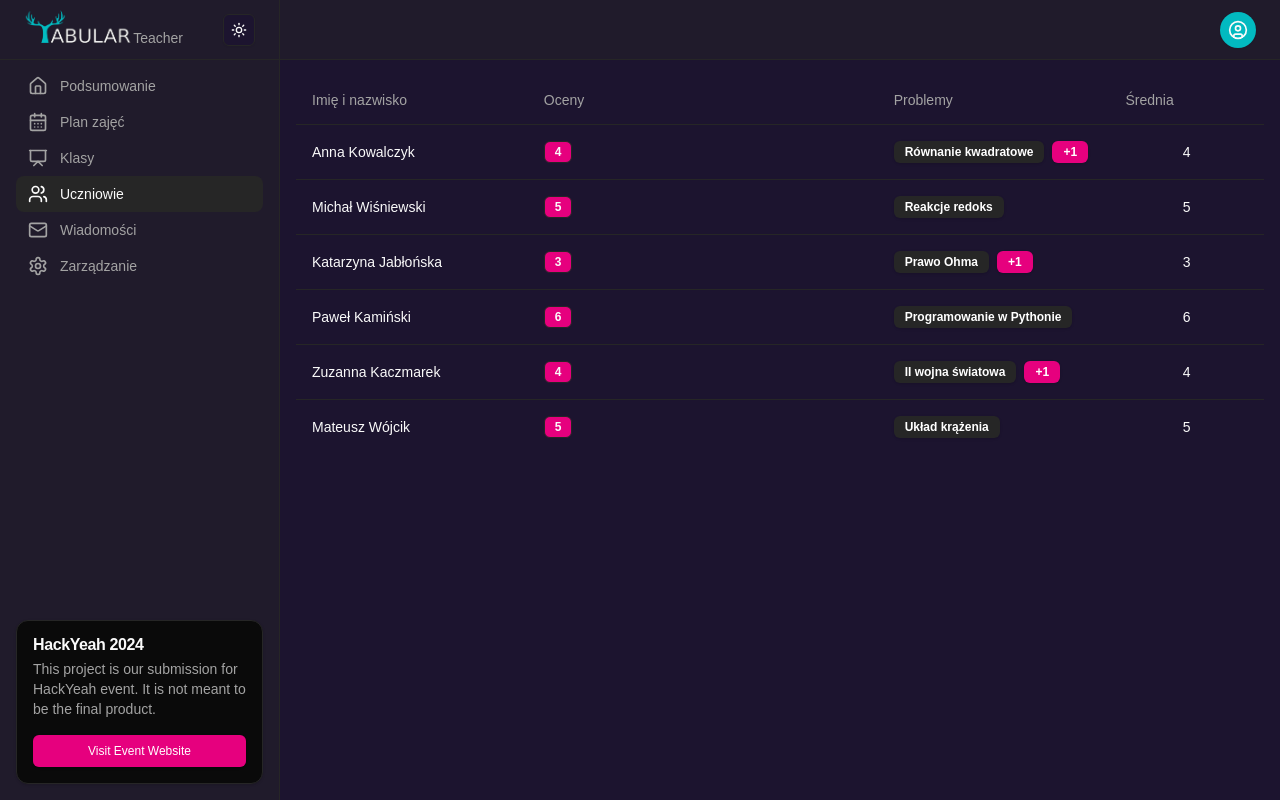
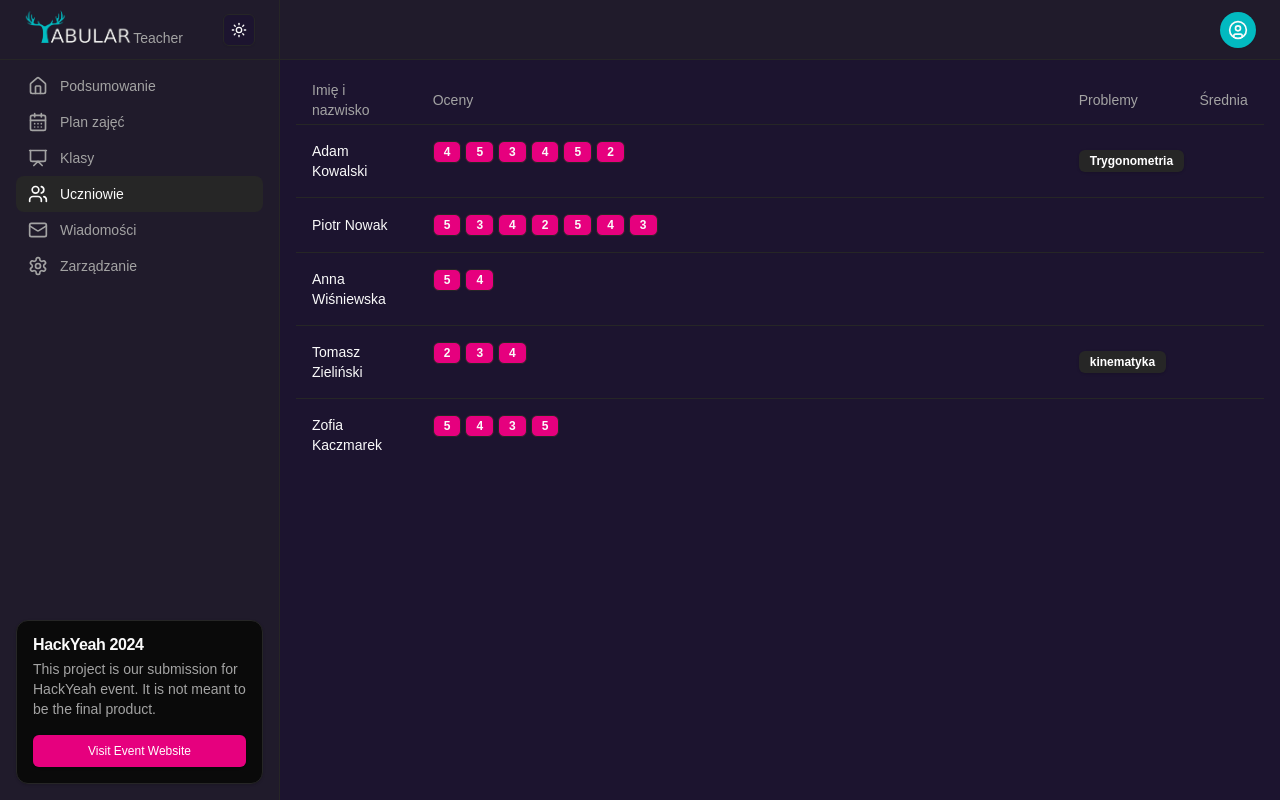
Before and after one commit to Hackyeah2024-team/frontend-mock, a Next.js app: page /teacher/students in a window 1280 px wide. Built offline with nearby package versions, Linux system fonts and the light colour scheme.

Commit message:
teacher side causes for special treatment

```diff
--- a/app/teacher/students/page.tsx
+++ b/app/teacher/students/page.tsx
@@ -1,4 +1,5 @@
 import StudentsTable from "@/components/teacher/StudentsTable";
+import { group } from "console";
 
 export default function TeacherStudents() {
   return (
@@ -11,101 +12,303 @@ export default function TeacherStudents() {
 function dataFetch(){
     return [
       {
+        "student": "Adam Kowalski",
+        "gradeData": [
+          {
             "grade": {
               "grade": 4,
-        "desc": "Ocena końcowa",
-        "semester": "II",
+              "desc": "Projekt o minogach",
+              "semester": "I",
               "type": {
-          "desc": "ocena końcowa",
-          "weight": 5,
-          "date": "2024-06-18T10:00:00"
+                "desc": "projekt",
+                "weight": 3,
+                "date": "2024-01-15T12:00:00"
               }
-      },
-      "teacher": "Monika Zielińska",
-      "subject": "Matematyka",
-      "student": "Anna Kowalczyk",
-      "problem": "Równanie kwadratowe"
+            }
           },
           {
             "grade": {
               "grade": 5,
-        "desc": "Sprawdzian",
+              "desc": "Egzamin końcowy",
+              "semester": "II",
+              "type": {
+                "desc": "egzamin",
+                "weight": 5,
+                "date": "2024-06-05T10:00:00"
+              }
+            }
+          },
+          {
+            "grade": {
+              "grade": 3,
+              "desc": "Kartkówka z geometrii",
+              "semester": "I",
+              "type": {
+                "desc": "kartkówka",
+                "weight": 2,
+                "date": "2024-02-10T09:00:00"
+              }
+            }
+          },
+          {
+            "grade": {
+              "grade": 4,
+              "desc": "Projekt z algebry",
+              "semester": "I",
+              "type": {
+                "desc": "projekt",
+                "weight": 3,
+                "date": "2024-03-01T11:00:00"
+              }
+            }
+          },
+          {
+            "grade": {
+              "grade": 5,
+              "desc": "Test z trygonometrii",
+              "semester": "II",
+              "type": {
+                "desc": "test",
+                "weight": 4,
+                "date": "2024-05-12T09:30:00"
+              }
+            }
+          },
+          {
+            "grade": {
+              "grade": 2,
+              "desc": "Praca domowa z równań kwadratowych",
+              "semester": "II",
+              "type": {
+                "desc": "praca domowa",
+                "weight": 1,
+                "date": "2024-04-05T14:00:00"
+              }
+            }
+          }
+        ],
+        "problem": {
+          "problem": "Trygonometria",
+          "problemDesc": "U ucznia występują problemy z transformowaniem wzorów trygonometrycznych",
+          "problemCause": ["Ocena z sprawdzianu poniżej średniej"]
+        }
+      },
+      {
+        "student": "Piotr Nowak",
+        "gradeData": [
+          {
+            "grade": {
+              "grade": 5,
+              "desc": "Prezentacja o układzie słonecznym",
+              "semester": "I",
+              "type": {
+                "desc": "prezentacja",
+                "weight": 4,
+                "date": "2024-01-12T10:00:00"
+              }
+            }
+          },
+          {
+            "grade": {
+              "grade": 3,
+              "desc": "Kartkówka z rachunku prawdopodobieństwa",
+              "semester": "I",
+              "type": {
+                "desc": "kartkówka",
+                "weight": 2,
+                "date": "2024-02-15T09:00:00"
+              }
+            }
+          },
+          {
+            "grade": {
+              "grade": 4,
+              "desc": "Projekt z fizyki kwantowej",
+              "semester": "II",
+              "type": {
+                "desc": "projekt",
+                "weight": 3,
+                "date": "2024-03-20T11:30:00"
+              }
+            }
+          },
+          {
+            "grade": {
+              "grade": 2,
+              "desc": "Praca domowa z chemii organicznej",
+              "semester": "I",
+              "type": {
+                "desc": "praca domowa",
+                "weight": 1,
+                "date": "2024-04-05T14:00:00"
+              }
+            }
+          },
+          {
+            "grade": {
+              "grade": 5,
+              "desc": "Egzamin z historii starożytnej",
+              "semester": "II",
+              "type": {
+                "desc": "egzamin",
+                "weight": 5,
+                "date": "2024-06-10T09:30:00"
+              }
+            }
+          },
+          {
+            "grade": {
+              "grade": 4,
+              "desc": "Test z biologii molekularnej",
+              "semester": "II",
+              "type": {
+                "desc": "test",
+                "weight": 4,
+                "date": "2024-05-25T12:00:00"
+              }
+            }
+          },
+          {
+            "grade": {
+              "grade": 3,
+              "desc": "Sprawdzian z algebry liniowej",
               "semester": "I",
               "type": {
                 "desc": "sprawdzian",
                 "weight": 3,
-          "date": "2024-01-15T12:00:00"
+                "date": "2024-02-28T10:00:00"
+              }
+            }
+          }
+        ]
+      },
+      {
+        "student": "Anna Wiśniewska",
+        "gradeData": [
+          {
+            "grade": {
+              "grade": 5,
+              "desc": "Projekt z biologii",
+              "semester": "II",
+              "type": {
+                "desc": "projekt",
+                "weight": 3,
+                "date": "2024-04-15T14:00:00"
+              }
             }
           },
-      "teacher": "Anna Nowak",
-      "subject": "Chemia",
-      "student": "Michał Wiśniewski",
-      "problem": "Reakcje redoks"
+          {
+            "grade": {
+              "grade": 4,
+              "desc": "Test z fotosyntezy",
+              "semester": "II",
+              "type": {
+                "desc": "test",
+                "weight": 4,
+                "date": "2024-05-10T11:00:00"
+              }
+            }
+          }
+        ]
+      },
+      {
+        "student": "Tomasz Zieliński",
+        "gradeData": [
+          {
+            "grade": {
+              "grade": 2,
+              "desc": "Projekt o figurach geometrycznych",
+              "semester": "I",
+              "type": {
+                "desc": "projekt",
+                "weight": 3,
+                "date": "2024-01-22T10:30:00"
+              }
+            }
           },
           {
             "grade": {
               "grade": 3,
-        "desc": "Kartkówka",
+              "desc": "Egzamin końcowy",
               "semester": "II",
               "type": {
-          "desc": "kartkówka",
-          "weight": 2,
-          "date": "2024-05-10T08:30:00"
+                "desc": "egzamin",
+                "weight": 5,
+                "date": "2024-06-05T12:00:00"
               }
-      },
-      "teacher": "Tomasz Lewandowski",
-      "subject": "Fizyka",
-      "student": "Katarzyna Jabłońska",
-      "problem": "Prawo Ohma"
-    },
-    {
-      "grade": {
-        "grade": 6,
-        "desc": "Projekt",
-        "semester": "I",
-        "type": {
-          "desc": "projekt",
-          "weight": 4,
-          "date": "2023-12-20T14:00:00"
             }
-      },
-      "teacher": "Katarzyna Wiśniewska",
-      "subject": "Informatyka",
-      "student": "Paweł Kamiński",
-      "problem": "Programowanie w Pythonie"
           },
           {
             "grade": {
               "grade": 4,
-        "desc": "Egzamin semestralny",
+              "desc": "Planimetria sprawdzian",
+              "semester": "I",
+              "type": {
+                "desc": "projekt",
+                "weight": 3,
+                "date": "2024-01-22T10:30:00"
+              }
+            }
+          }
+        ],
+        "problem": {
+          "problem":"kinematyka",
+          "problemDesc":"Problem z trudniejszymi zadaniami z kinematyki",
+          "problemCause":["nieobecność na lekcjach", "brak pracy domowej"]
+      },
+    },
+      {
+        "student": "Zofia Kaczmarek",
+        "gradeData": [
+          {
+            "grade": {
+              "grade": 5,
+              "desc": "Projekt z chemii organicznej",
+              "semester": "I",
+              "type": {
+                "desc": "projekt",
+                "weight": 3,
+                "date": "2024-03-10T09:30:00"
+              }
+            }
+          },
+          {
+            "grade": {
+              "grade": 4,
+              "desc": "Test z alkanów",
               "semester": "II",
               "type": {
-          "desc": "egzamin semestralny",
-          "weight": 5,
-          "date": "2024-06-05T09:00:00"
+                "desc": "test",
+                "weight": 4,
+                "date": "2024-05-15T14:00:00"
+              }
             }
           },
-      "teacher": "Janusz Kwiatkowski",
-      "subject": "Historia",
-      "student": "Zuzanna Kaczmarek",
-      "problem": "II wojna światowa"
+          {
+            "grade": {
+              "grade": 3,
+              "desc": "Sprawdzian z reakcji chemicznych",
+              "semester": "I",
+              "type": {
+                "desc": "sprawdzian",
+                "weight": 3,
+                "date": "2024-02-20T11:00:00"
+              }
+            }
           },
           {
             "grade": {
               "grade": 5,
-        "desc": "Odpowiedź ustna",
-        "semester": "I",
+              "desc": "Egzamin końcowy z chemii",
+              "semester": "II",
               "type": {
-          "desc": "odpowiedź ustna",
-          "weight": 2,
-          "date": "2024-02-02T11:00:00"
+                "desc": "egzamin",
+                "weight": 5,
+                "date": "2024-06-20T09:00:00"
               }
-      },
-      "teacher": "Joanna Pawlak",
-      "subject": "Biologia",
-      "student": "Mateusz Wójcik",
-      "problem": "Układ krążenia"
+            }
           }
         ]
-
       }
+    ]
+}
--- a/components/student/GradeDetails.tsx
+++ b/components/student/GradeDetails.tsx
@@ -16,7 +16,7 @@ interface Type {
   date: string;
 }
 
-interface Grade {
+export interface Grade {
   grade: number;
   desc: string;
   semester: string;
--- a/components/teacher/StudentsTable.tsx
+++ b/components/teacher/StudentsTable.tsx
@@ -21,10 +21,25 @@ import {
 import GradeDetails from "../student/GradeDetails";
 import { Button } from "../ui/button";
 import { Badge } from "../ui/badge";
-import Grade from "../student/GradeDetails"
+import { Grade } from "../student/GradeDetails"
 
+interface Problem{
+  problem: string
+  problemDesc: string
+  problemCause: Array<string>
+}
 
-export default function StudentsTable({data} : {data: {grade: Grade, teacher: string, subject: string, student: string, problem: string}[]}) {
+function n(n: Problem){
+  if(n == null){
+    return 1
+  }else if(n.problemCause == null){
+    return 1
+  }
+  return 0
+}
+
+export default function StudentsTable({data} : {data: {student: string, gradeData: {grade: Grade, teacher: string, subject: string}[], problem: Problem}[]}) {
+
   return (
     <Table>
       <TableHeader>
@@ -36,39 +51,59 @@ export default function StudentsTable({data} : {data: {grade: Grade, teacher: st
         </TableRow>
       </TableHeader>
       <TableBody>
-      {data.map(({grade, teacher, subject, student, problem},i) => (
+      {data.map(({gradeData, student, problem},i) => (
         <TableRow key={i}>
             <TableCell className="font-medium max-w-12">{student}</TableCell>
             <TableCell className="font-medium text-center flex gap-1 justify-start flex-wrap">
-              <GradeDetails
+              {gradeData.map(({grade,teacher,subject},idx) => (
+                <GradeDetails
+                key={idx}
                 grade={grade}
                 teacher={teacher}
                 subject={subject}
-              />
+                />
+              ))}
             </TableCell>
             <TableCell className="max-w-12">
               <div className="flex flex-row items-center gap-x-2">
-              <Dialog>
+                {n(problem)?null:
+                <Dialog>
                 <DialogTrigger asChild>
-                  <Badge className="bg-muted cursor-pointer">{problem}</Badge>
+                  <Badge className="bg-muted cursor-pointer">{problem.problem}</Badge>
                 </DialogTrigger>
                 <DialogContent>
                   <DialogHeader>
                     <DialogTitle>
-                      <h1>{problem}</h1>
+                      <h1>{problem.problem}</h1>
                     </DialogTitle>
+
                   </DialogHeader>
                   <div className="grid gap-2 py-4">
                     <p>
-                      <span className="font-bold">Opis problemu</span>: Uczniowie mają problem z obliczaniem delty i stosowaniem wzoru na pierwiastki. Często popełniają błędy w wyborze metody rozwiązywania i w obliczeniach.
+                      <span className="font-bold">Opis problemu:</span><p/>{problem['problemDesc']}
                     </p>
                   </div>
+                    {Array.from({ length: problem.problemCause.length }).map((e, idx)  => (
+
+                <li
+                  key={idx}
+                  className="grid grid-cols-[25px_1fr] items-start mb-2"
+                >
+                  <span className="flex h-2 w-2 translate-y-1 rounded-full bg-primary" />
+                  <div className="space-y-1">
+                    <p className="text-sm font-medium leading-none flex flex-row items-center">{problem.problemCause[idx]}</p>
+                  </div>
+                </li>
+              ))}
+
+
                 </DialogContent>
               </Dialog>
-                {grade.grade <= 4 ? <Badge className="bg-primary">+1</Badge>:""}
+            }
+                {/* <Badge className="bg-primary">+1</Badge> */}
               </div>
             </TableCell>
-            <TableCell className="text-center max-w-8">{grade.grade}</TableCell>
+            <TableCell className="text-center max-w-8"></TableCell>
           </TableRow>
         ))}
       </TableBody>
```
Lines whose indentation alone changed are shown as unchanged.
